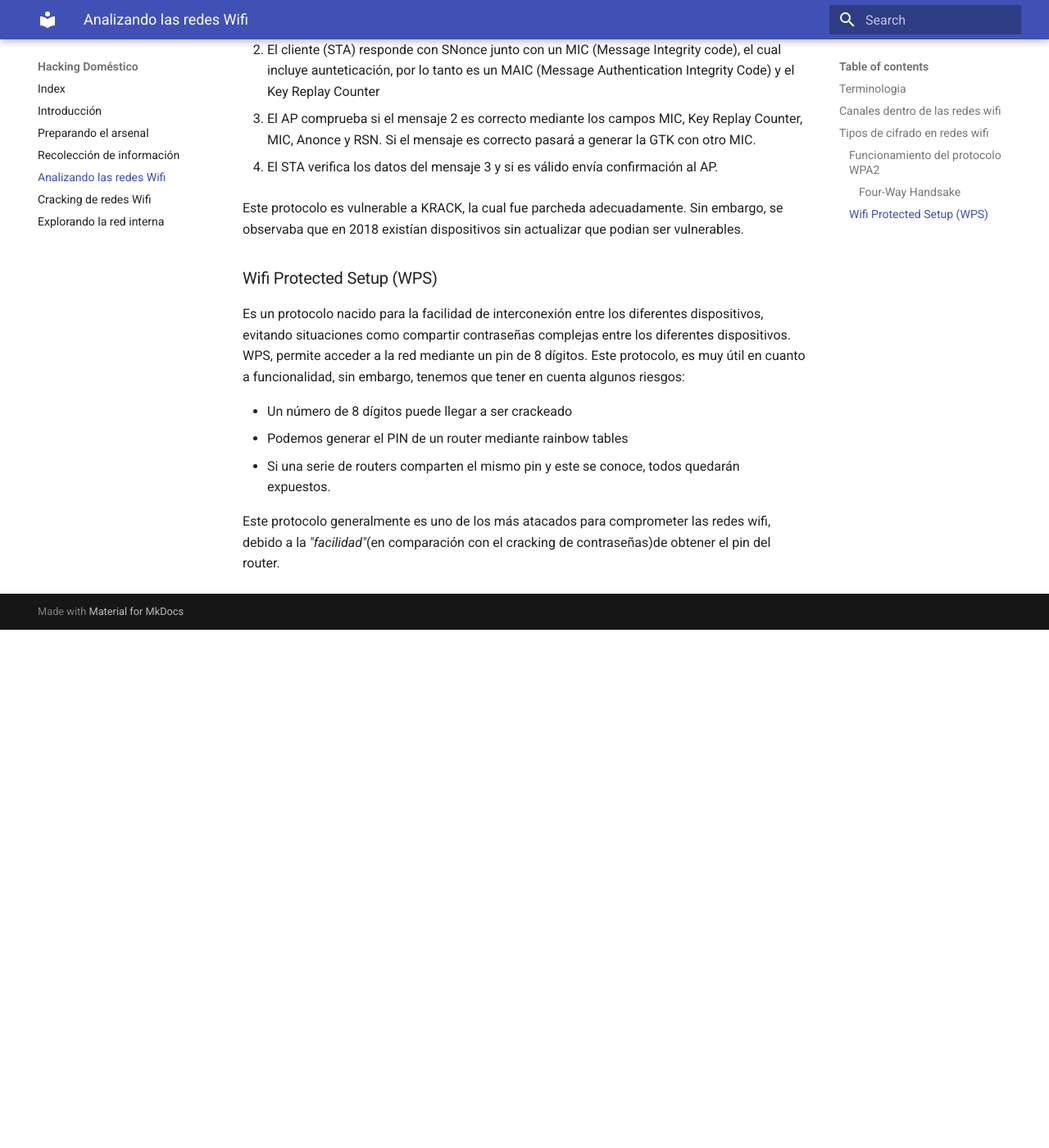
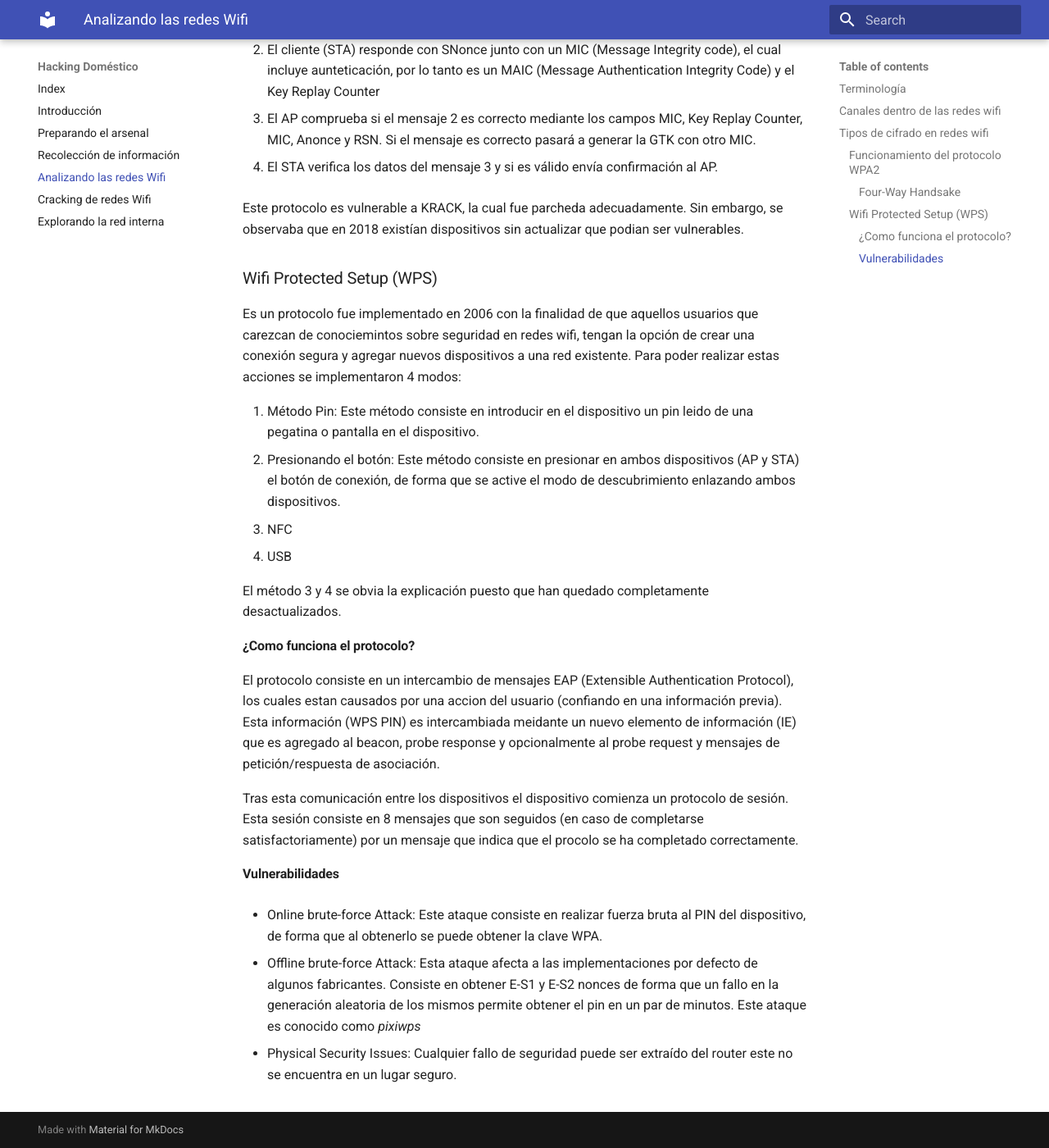
Before and after one commit to hromero99/Seguridad-en-redes-dom-sticas, an MkDocs documentation site: the page built from Documentation/docs/vulnerabilities.md, in a window 1280 px wide and 1400 px high, scrolled down 3214 px. Shown: the whole window at 82% size. Built offline with MkDocs 1.6.1 and Material for MkDocs 9.7.7, drawn with Linux system fonts in a browser that asks for light colours; before the commit the page ends 3982 px from its top, so only the background shows below that; some of the changed text lies outside the part shown.

Commit message:
WPS information done

```diff
--- a/Documentation/docs/vulnerabilities.md
+++ b/Documentation/docs/vulnerabilities.md
@@ -5,7 +5,7 @@ En esta etapa tendremos que interacturar con los diferentes componentes de la re
 
 Dentro de la tecnología wifi encontramos diferentes elementos en los cuales podemos basarnos para detectar vulnerabilidades. Tenemos que tener en cuenta el tipo de cifrado que esta utilizando la red, de forma que si usa WEP sería muy fácil de romper mientras que con WPA la complejidad aumenta.
 
-## Terminologia
+## Terminología
 Durante las siguientes fases estaremos haciendo referencia a algunas palabras clave relacionadas con las redes wifi, a modo de recopilación dejaré aquí las pricipales:
 
   * SSID / ESSID : Nombre de la red wifi
@@ -77,10 +77,25 @@ Este protocolo es vulnerable a KRACK, la cual fue parcheda adecuadamente. Sin em
 
 ### Wifi Protected Setup (WPS)
 
-Es un protocolo nacido para la facilidad de interconexión entre los diferentes dispositivos, evitando situaciones como compartir contraseñas complejas entre los diferentes dispositivos. WPS, permite acceder a la red mediante un pin de 8 dígitos. Este protocolo, es muy útil en cuanto a funcionalidad, sin embargo, tenemos que tener en cuenta algunos riesgos:
+Es un protocolo fue implementado en 2006 con la finalidad de que aquellos usuarios que carezcan de conociemintos sobre seguridad en redes wifi, tengan la opción de crear una conexión segura y agregar nuevos dispositivos a una red existente. Para poder realizar estas acciones se implementaron 4 modos:
 
-* Un número de 8 dígitos puede llegar a ser crackeado
-* Podemos generar el PIN de un router mediante rainbow tables
-* Si una serie de routers comparten el mismo pin y este se conoce, todos quedarán expuestos.
+1. Método Pin: Este método consiste en introducir en el dispositivo un pin leido de una pegatina o pantalla en el dispositivo.
+2. Presionando el botón: Este método consiste en presionar en ambos dispositivos (AP y STA) el botón de conexión, de forma que se active el modo de descubrimiento enlazando ambos dispositivos.
+3. NFC
+4. USB
 
-Este protocolo generalmente es uno de los más atacados para comprometer las redes wifi, debido a la _"facilidad"_(en comparación con el cracking de contraseñas)de obtener el pin del router.
+El método 3 y 4 se obvia la explicación puesto que han quedado completamente desactualizados.
+
+#### ¿Como funciona el protocolo?
+
+El protocolo consiste en un intercambio de mensajes EAP (Extensible Authentication Protocol), los cuales estan causados por una accion del usuario (confiando en una información previa). Esta información (WPS PIN) es intercambiada meidante un nuevo elemento de información (IE) que es agregado al beacon, probe response y opcionalmente al probe request y mensajes de petición/respuesta de asociación.
+
+Tras esta comunicación entre los dispositivos el dispositivo comienza un protocolo de sesión. Esta sesión consiste en 8 mensajes que son seguidos (en caso de completarse satisfactoriamente) por un mensaje que indica que el procolo se ha completado correctamente.
+
+#### Vulnerabilidades
+
+* Online brute-force Attack: Este ataque consiste en realizar fuerza bruta al PIN del dispositivo, de forma que al obtenerlo se puede obtener la clave WPA.
+
+* Offline brute-force Attack: Esta ataque afecta a las implementaciones por defecto de algunos fabricantes. Consiste en obtener E-S1 y E-S2 nonces de forma que un fallo en la generación aleatoria de los mismos permite obtener el pin en un par de minutos. Este ataque es conocido como _pixiwps_
+
+* Physical Security Issues: Cualquier fallo de seguridad puede ser extraído del router este no se encuentra en un lugar seguro.
```
